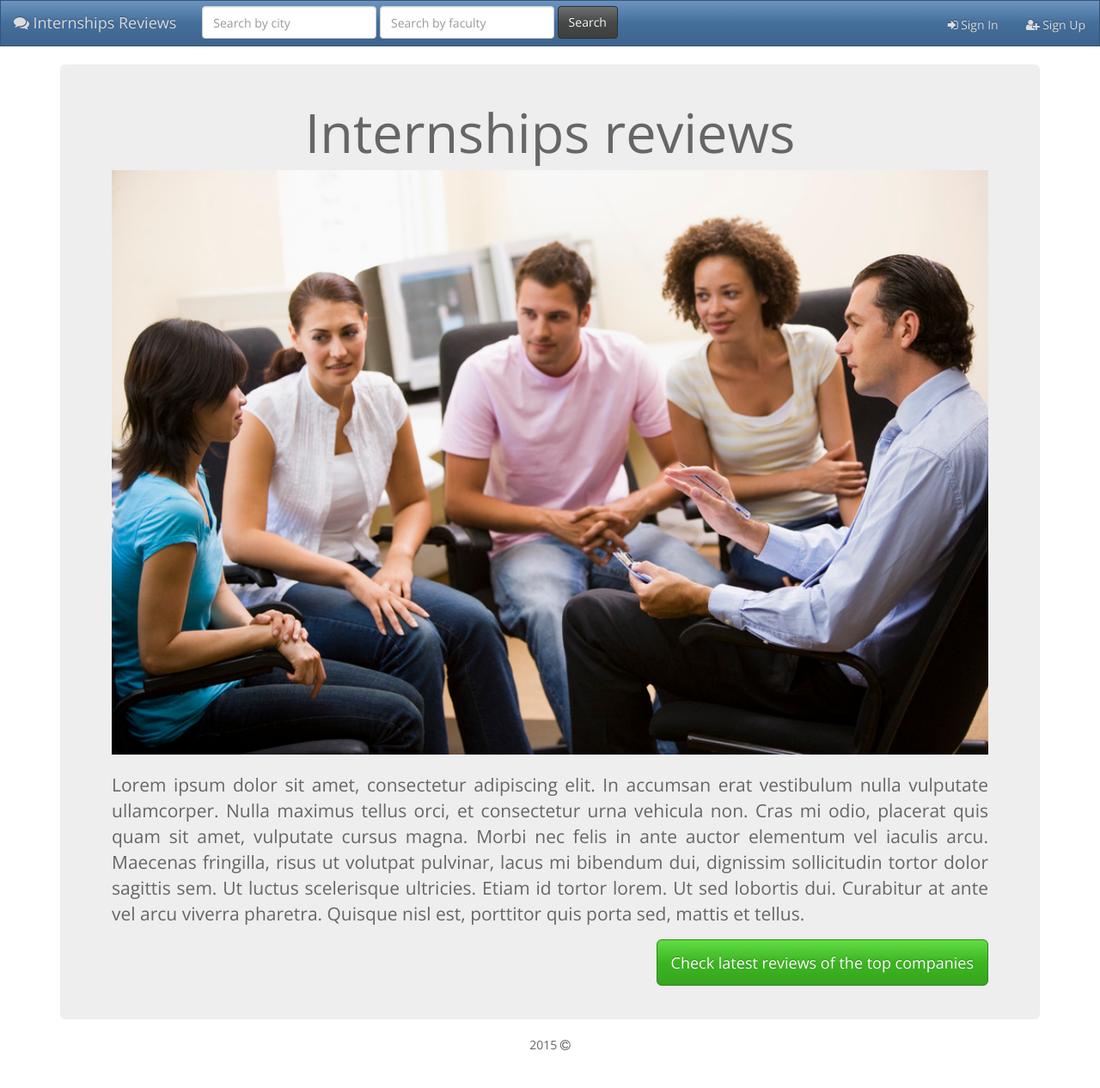
After one commit to joker-ace/internships-reviews, a Django app: page / in a window 1280 px wide. The commit adds this page. Shown: the whole page at 86% size. Run offline with Django 3.2, Linux system fonts and the light colour scheme; some libraries are stand-ins or nearby versions.

Commit message:
Added home page

```diff
--- a/src/static/css/common.css
+++ b/src/static/css/common.css
@@ -101,3 +101,11 @@ main {
 .link-btn:hover{
     text-decoration: none;
 }
+
+.jb-custom {
+    padding: 24px 30px;
+}
+
+.home-image img {
+    width: 100%;
+}
--- /dev/null
+++ b/src/students/views/home_view.py
@@ -0,0 +1,10 @@
+# -*- coding: utf-8 -*-
+from common.views.common_base_view import CommonBaseView
+
+
+class HomeView(CommonBaseView):
+
+    template_name = 'students/home.html'
+
+    def get(self, request):
+        return self.response()
--- a/src/students/views/logout_view.py
+++ b/src/students/views/logout_view.py
@@ -6,4 +6,4 @@ from common.views.common_base_view import CommonBaseView
 class LogoutView(CommonBaseView):
     def get(self, request):
         logout(request)
-        return self.redirect_to('login_page')
+        return self.redirect_to('home_page')
--- /dev/null
+++ b/src/templates/students/home.html
@@ -0,0 +1,21 @@
+{% extends 'base.html' %}
+
+{% block title %}Home{% endblock %}
+
+{% block content %}
+    <div class="jumbotron jb-custom">
+        <h1 class="text-center">Internships reviews</h1>
+        <div class="home-image">
+            <img class="img-responsive center-block" src="/static/images/home.jpg" />
+        </div>
+        <br/>
+
+        <p class="text-justify">Lorem ipsum dolor sit amet, consectetur adipiscing elit. In accumsan erat vestibulum nulla vulputate ullamcorper. Nulla maximus tellus orci, et consectetur urna vehicula non. Cras mi odio, placerat quis quam sit amet, vulputate cursus magna. Morbi nec felis in ante auctor elementum vel iaculis arcu. Maecenas fringilla, risus ut volutpat pulvinar, lacus mi bibendum dui, dignissim sollicitudin tortor dolor sagittis sem. Ut luctus scelerisque ultricies. Etiam id tortor lorem. Ut sed lobortis dui. Curabitur at ante vel arcu viverra pharetra. Quisque nisl est, porttitor quis porta sed, mattis et tellus.</p>
+
+        <p class="text-right">
+            <a href="{% url 'companies_list_page' %}" class="btn btn-success btn-lg">
+                Check latest reviews of the top companies
+            </a>
+        </p>
+    </div>
+{% endblock %}
--- a/src/urls.py
+++ b/src/urls.py
@@ -3,8 +3,11 @@ from django.conf.urls import include, url
 from django.contrib import admin
 from django.conf.urls.static import static
 from django.conf import settings
+from students.views.home_view import HomeView
+
 
 urlpatterns = [
+    url(r'^$', HomeView.as_view(), name='home_page'),
     url(r'^students/', include('students.urls')),
     url(r'^companies/', include('companies.urls')),
     url(r'^api/', include('api.urls')),
```
Also changed, not shown: src/static/images/home.jpg (added).
